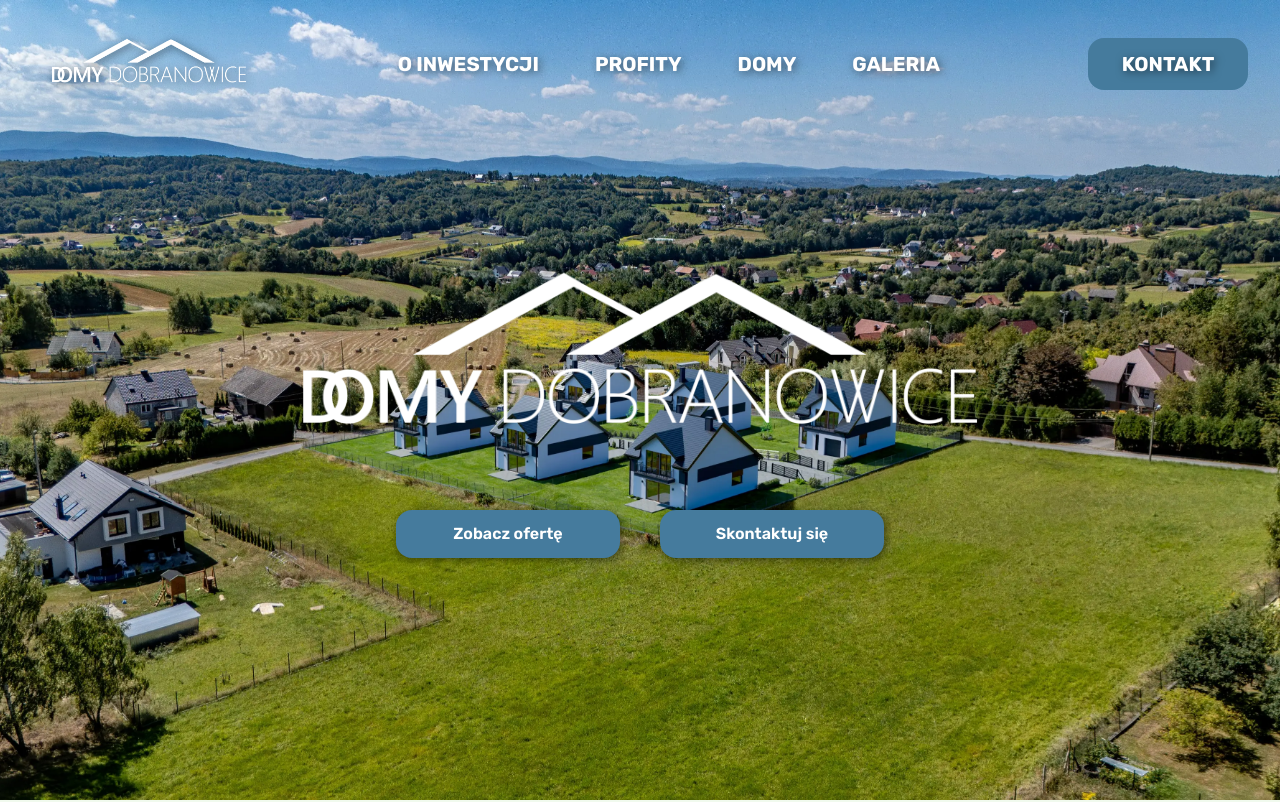
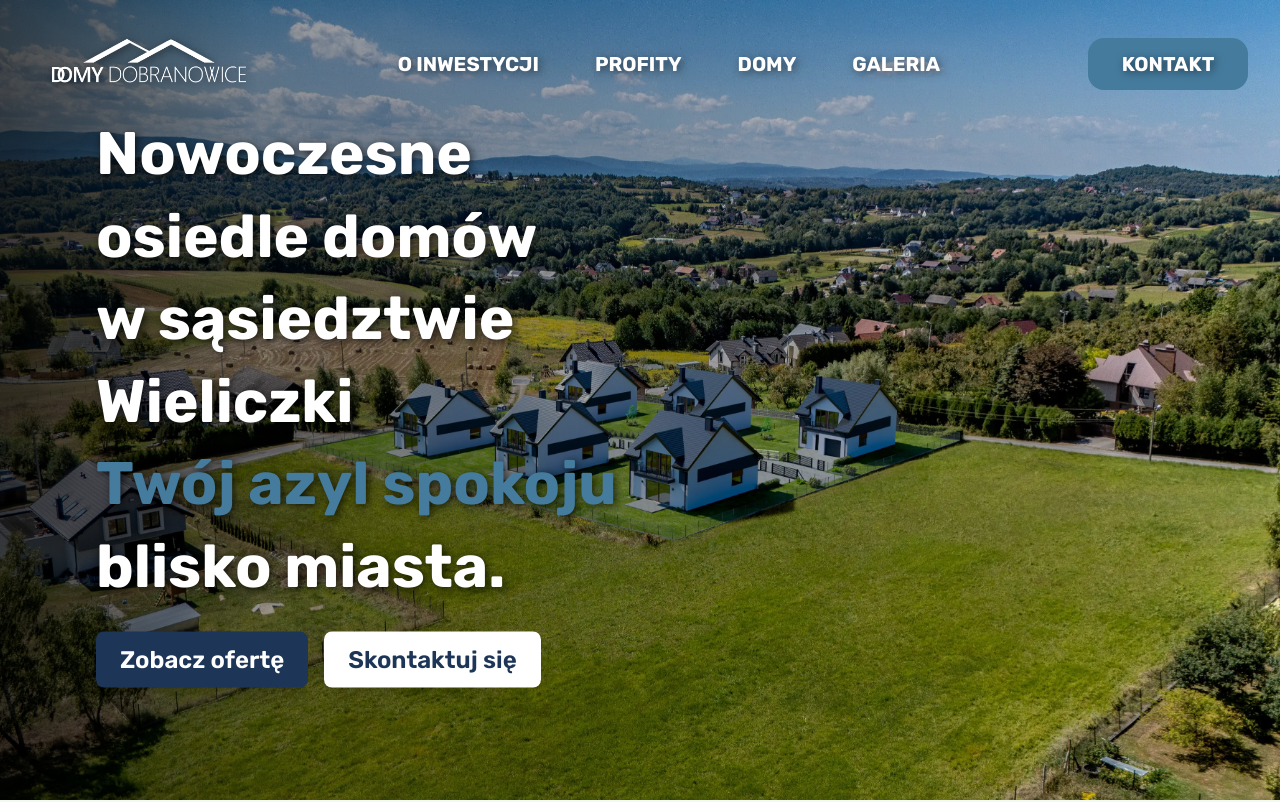
Before and after one commit to ruffaaw/dobranowice, a Next.js app: page / in a window 1280 px wide. Shown: the top 802 px of the page. Built offline with nearby package versions, Linux system fonts and the light colour scheme.

Commit message:
feat: corrected home page

```diff
--- a/components/HomeSection.tsx
+++ b/components/HomeSection.tsx
@@ -23,7 +23,7 @@
       )}
       <section
         id="home"
-        className={`flex justify-center items-center w-full h-screen flex-col relative z-20 ${
+        className={`relative w-full h-screen flex items-center justify-center ${
           !imageLoaded ? "invisible" : ""
         }`}
       >
@@ -39,49 +39,31 @@
             setTimeout(() => setImageLoaded(true), 300);
           }}
         />
+        <div className="absolute inset-0 bg-gradient-to-r from-black/70 via-black/40 via-20% to-transparent z-10" />
+
         {imageLoaded && (
-          <>
-            <div
-              data-aos="fade-up"
-              data-aos-delay="500"
-              data-aos-duration="1000"
-            >
-              <Image
-                src={"/logo.png"}
-                quality={100}
-                unoptimized
-                priority
-                style={{
-                  objectFit: "cover",
-                  objectPosition: "center",
-                  zIndex: 30,
-                }}
-                alt="Logo Domy Dobranowice"
-                width={700}
-                height={300}
-              />
-            </div>
-            <div className="flex max-md:flex-col max-md:space-y-5 max-md:w-full max-md:items-center md:space-x-10 mt-8">
+          <div className="absolute max-sm:bottom-10 sm:top-1/2 left-6 sm:left-12 lg:left-24 z-20 w-full sm:max-w-xl text-center sm:text-left sm:transform sm:-translate-y-1/2">
+            <h1 className="text-white text-3xl sm:text-5xl lg:text-6xl font-bold leading-snug drop-shadow-[2px_2px_4px_rgba(0,0,0,0.7)]">
+              Nowoczesne osiedle domów <br /> w sąsiedztwie Wieliczki <br />
+              <span className="text-[#457b9d]">Twój azyl spokoju</span> blisko
+              miasta.
+            </h1>
+
+            <div className="mt-6 flex flex-col sm:flex-row gap-4 items-center sm:items-start">
               <Link
-                className="py-3 w-56 max-md:w-3/5 bg-[#457b9d] text-white rounded-2xl hover:bg-[#1d3557] hover:text-white font-semibold transition break-words max-w-full text-center drop-shadow-[2px_2px_4px_rgba(0,0,0,0.5)]"
                 href="#houses"
-                data-aos="zoom-in"
-                data-aos-delay="900"
-                data-aos-duration="1000"
+                className="bg-[#1d3557] text-white text-lg sm:text-xl lg:text-2xl px-6 py-3 rounded-lg font-semibold shadow-lg transition hover:bg-[#e63946] w-fit"
               >
                 Zobacz ofertę
               </Link>
               <Link
-                className="py-3 w-56 max-md:w-3/5 bg-[#457b9d] text-white rounded-2xl hover:bg-[#1d3557] hover:text-white font-semibold transition break-words max-w-full text-center drop-shadow-[2px_2px_4px_rgba(0,0,0,0.5)]"
                 href="#contact"
-                data-aos="zoom-in"
-                data-aos-delay="1100"
-                data-aos-duration="1000"
+                className="bg-white text-[#1d3557] text-lg sm:text-xl lg:text-2xl px-6 py-3 rounded-lg font-semibold shadow-lg transition hover:bg-[#457b9d] hover:text-[white] w-fit"
               >
                 Skontaktuj się
               </Link>
             </div>
-          </>
+          </div>
         )}
       </section>
     </>
```
